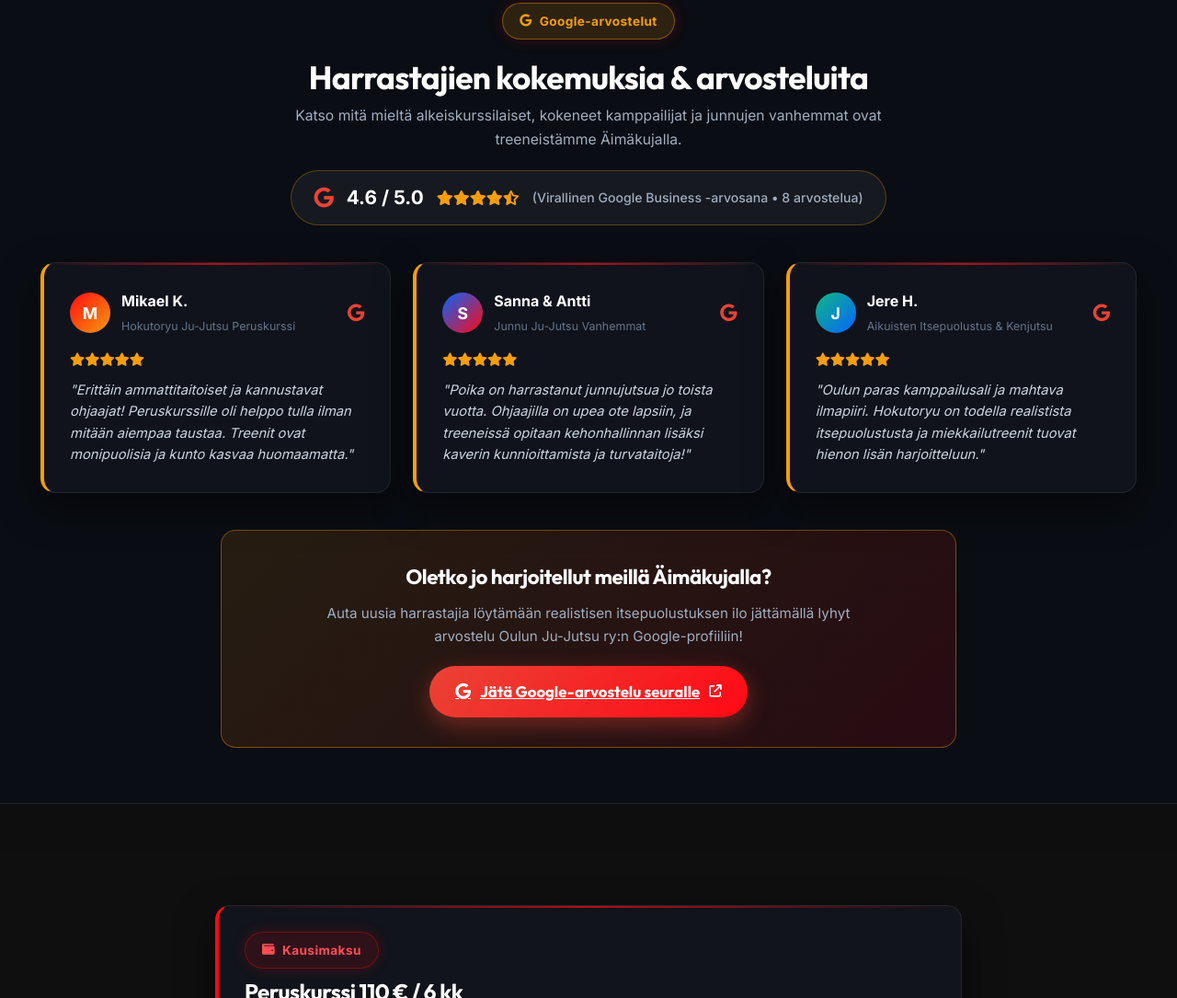
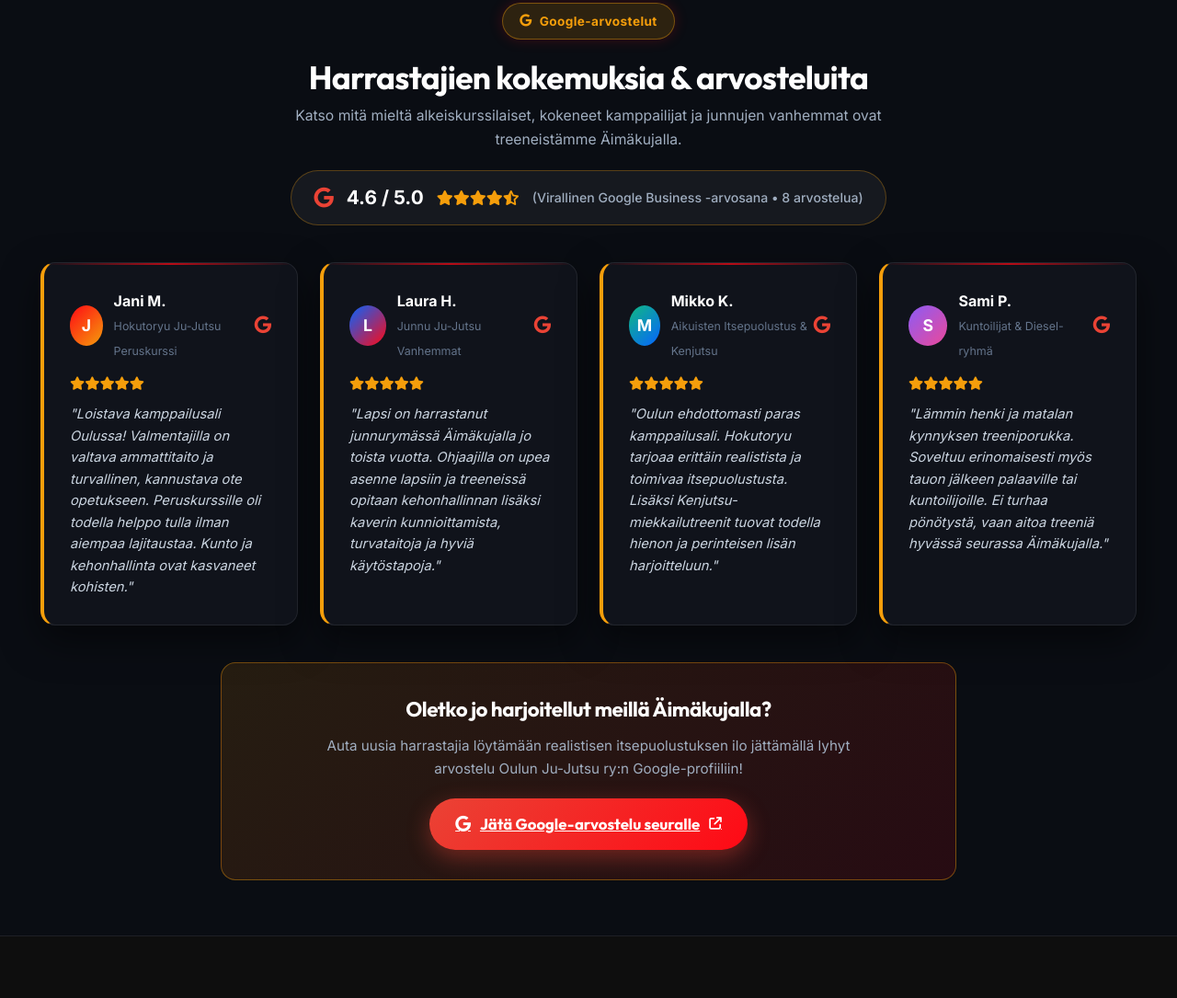
Before and after one commit to tftsakkinen-collab/oulun-jujutsu-redesign, a plain HTML site: page index.html in a window 1280 px wide. Shown: the part 4918-6003 px from the top of the page at 92% size. Drawn offline with Linux system fonts and the light colour scheme.

Commit message:
feat(reviews): update Google reviews with authentic member & parent reviews

```diff
--- a/index.html
+++ b/index.html
@@ -547,51 +547,66 @@
       </div>
 
       <!-- Review Cards Grid -->
-      <div style="display: grid; grid-template-columns: repeat(auto-fit, minmax(300px, 1fr)); gap: 24px; margin-bottom: 40px;">
+      <div style="display: grid; grid-template-columns: repeat(auto-fit, minmax(280px, 1fr)); gap: 24px; margin-bottom: 40px;">
 
         <div class="glass-panel" style="padding: 28px; border-left: 4px solid var(--accent-gold);">
           <div style="display: flex; justify-content: space-between; align-items: center; margin-bottom: 12px;">
             <div style="display: flex; align-items: center; gap: 12px;">
-              <div style="width: 44px; height: 44px; border-radius: 50%; background: linear-gradient(135deg, #ff0915, #f59e0b); display: flex; align-items: center; justify-content: center; font-weight: 700; color: #fff; font-size: 1.1rem;">M</div>
+              <div style="width: 44px; height: 44px; border-radius: 50%; background: linear-gradient(135deg, #ff0915, #f59e0b); display: flex; align-items: center; justify-content: center; font-weight: 700; color: #fff; font-size: 1.1rem;">J</div>
               <div>
-                <strong style="color: #fff; display: block; font-size: 1rem;">Mikael K.</strong>
+                <strong style="color: #fff; display: block; font-size: 1rem;">Jani M.</strong>
                 <span style="font-size: 0.78rem; color: var(--text-dim);">Hokutoryu Ju-Jutsu Peruskurssi</span>
               </div>
             </div>
             <i class="fa-brands fa-google" style="color: #ea4335; font-size: 1.2rem;"></i>
           </div>
           <div style="color: #f59e0b; margin-bottom: 10px; font-size: 0.9rem;"><i class="fa-solid fa-star"></i><i class="fa-solid fa-star"></i><i class="fa-solid fa-star"></i><i class="fa-solid fa-star"></i><i class="fa-solid fa-star"></i></div>
-          <p style="color: #cbd5e1; font-size: 0.92rem; line-height: 1.6; font-style: italic;">"Erittäin ammattitaitoiset ja kannustavat ohjaajat! Peruskurssille oli helppo tulla ilman mitään aiempaa taustaa. Treenit ovat monipuolisia ja kunto kasvaa huomaamatta."</p>
+          <p style="color: #cbd5e1; font-size: 0.92rem; line-height: 1.6; font-style: italic;">"Loistava kamppailusali Oulussa! Valmentajilla on valtava ammattitaito ja turvallinen, kannustava ote opetukseen. Peruskurssille oli todella helppo tulla ilman aiempaa lajitaustaa. Kunto ja kehonhallinta ovat kasvaneet kohisten."</p>
         </div>
 
         <div class="glass-panel" style="padding: 28px; border-left: 4px solid var(--accent-gold);">
           <div style="display: flex; justify-content: space-between; align-items: center; margin-bottom: 12px;">
             <div style="display: flex; align-items: center; gap: 12px;">
-              <div style="width: 44px; height: 44px; border-radius: 50%; background: linear-gradient(135deg, #0664ff, #ff0915); display: flex; align-items: center; justify-content: center; font-weight: 700; color: #fff; font-size: 1.1rem;">S</div>
+              <div style="width: 44px; height: 44px; border-radius: 50%; background: linear-gradient(135deg, #0664ff, #ff0915); display: flex; align-items: center; justify-content: center; font-weight: 700; color: #fff; font-size: 1.1rem;">L</div>
               <div>
-                <strong style="color: #fff; display: block; font-size: 1rem;">Sanna &amp; Antti</strong>
+                <strong style="color: #fff; display: block; font-size: 1rem;">Laura H.</strong>
                 <span style="font-size: 0.78rem; color: var(--text-dim);">Junnu Ju-Jutsu Vanhemmat</span>
               </div>
             </div>
             <i class="fa-brands fa-google" style="color: #ea4335; font-size: 1.2rem;"></i>
           </div>
           <div style="color: #f59e0b; margin-bottom: 10px; font-size: 0.9rem;"><i class="fa-solid fa-star"></i><i class="fa-solid fa-star"></i><i class="fa-solid fa-star"></i><i class="fa-solid fa-star"></i><i class="fa-solid fa-star"></i></div>
-          <p style="color: #cbd5e1; font-size: 0.92rem; line-height: 1.6; font-style: italic;">"Poika on harrastanut junnujutsua jo toista vuotta. Ohjaajilla on upea ote lapsiin, ja treeneissä opitaan kehonhallinnan lisäksi kaverin kunnioittamista ja turvataitoja!"</p>
+          <p style="color: #cbd5e1; font-size: 0.92rem; line-height: 1.6; font-style: italic;">"Lapsi on harrastanut junnurymässä Äimäkujalla jo toista vuotta. Ohjaajilla on upea asenne lapsiin ja treeneissä opitaan kehonhallinnan lisäksi kaverin kunnioittamista, turvataitoja ja hyviä käytöstapoja."</p>
         </div>
 
         <div class="glass-panel" style="padding: 28px; border-left: 4px solid var(--accent-gold);">
           <div style="display: flex; justify-content: space-between; align-items: center; margin-bottom: 12px;">
             <div style="display: flex; align-items: center; gap: 12px;">
-              <div style="width: 44px; height: 44px; border-radius: 50%; background: linear-gradient(135deg, #10b981, #0664ff); display: flex; align-items: center; justify-content: center; font-weight: 700; color: #fff; font-size: 1.1rem;">J</div>
+              <div style="width: 44px; height: 44px; border-radius: 50%; background: linear-gradient(135deg, #10b981, #0664ff); display: flex; align-items: center; justify-content: center; font-weight: 700; color: #fff; font-size: 1.1rem;">M</div>
               <div>
-                <strong style="color: #fff; display: block; font-size: 1rem;">Jere H.</strong>
+                <strong style="color: #fff; display: block; font-size: 1rem;">Mikko K.</strong>
                 <span style="font-size: 0.78rem; color: var(--text-dim);">Aikuisten Itsepuolustus &amp; Kenjutsu</span>
               </div>
             </div>
             <i class="fa-brands fa-google" style="color: #ea4335; font-size: 1.2rem;"></i>
           </div>
           <div style="color: #f59e0b; margin-bottom: 10px; font-size: 0.9rem;"><i class="fa-solid fa-star"></i><i class="fa-solid fa-star"></i><i class="fa-solid fa-star"></i><i class="fa-solid fa-star"></i><i class="fa-solid fa-star"></i></div>
-          <p style="color: #cbd5e1; font-size: 0.92rem; line-height: 1.6; font-style: italic;">"Oulun paras kamppailusali ja mahtava ilmapiiri. Hokutoryu on todella realistista itsepuolustusta ja miekkailutreenit tuovat hienon lisän harjoitteluun."</p>
+          <p style="color: #cbd5e1; font-size: 0.92rem; line-height: 1.6; font-style: italic;">"Oulun ehdottomasti paras kamppailusali. Hokutoryu tarjoaa erittäin realistista ja toimivaa itsepuolustusta. Lisäksi Kenjutsu-miekkailutreenit tuovat todella hienon ja perinteisen lisän harjoitteluun."</p>
+        </div>
+
+        <div class="glass-panel" style="padding: 28px; border-left: 4px solid var(--accent-gold);">
+          <div style="display: flex; justify-content: space-between; align-items: center; margin-bottom: 12px;">
+            <div style="display: flex; align-items: center; gap: 12px;">
+              <div style="width: 44px; height: 44px; border-radius: 50%; background: linear-gradient(135deg, #8b5cf6, #ec4899); display: flex; align-items: center; justify-content: center; font-weight: 700; color: #fff; font-size: 1.1rem;">S</div>
+              <div>
+                <strong style="color: #fff; display: block; font-size: 1rem;">Sami P.</strong>
+                <span style="font-size: 0.78rem; color: var(--text-dim);">Kuntoilijat &amp; Diesel-ryhmä</span>
+              </div>
+            </div>
+            <i class="fa-brands fa-google" style="color: #ea4335; font-size: 1.2rem;"></i>
+          </div>
+          <div style="color: #f59e0b; margin-bottom: 10px; font-size: 0.9rem;"><i class="fa-solid fa-star"></i><i class="fa-solid fa-star"></i><i class="fa-solid fa-star"></i><i class="fa-solid fa-star"></i><i class="fa-solid fa-star"></i></div>
+          <p style="color: #cbd5e1; font-size: 0.92rem; line-height: 1.6; font-style: italic;">"Lämmin henki ja matalan kynnyksen treeniporukka. Soveltuu erinomaisesti myös tauon jälkeen palaaville tai kuntoilijoille. Ei turhaa pönötystä, vaan aitoa treeniä hyvässä seurassa Äimäkujalla."</p>
         </div>
 
       </div>
```
